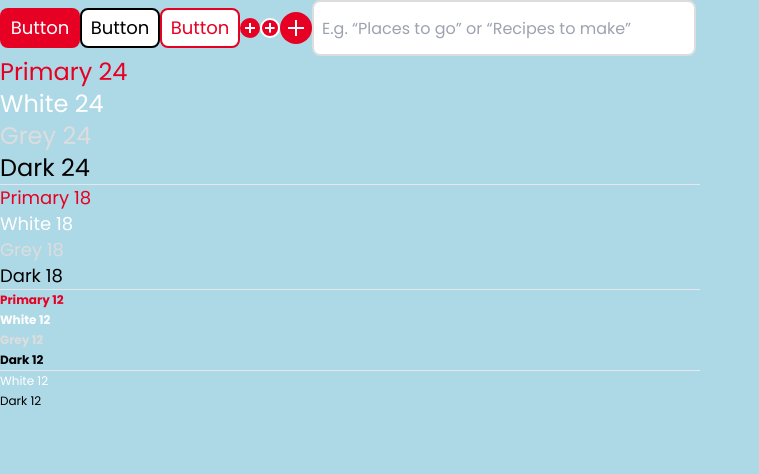
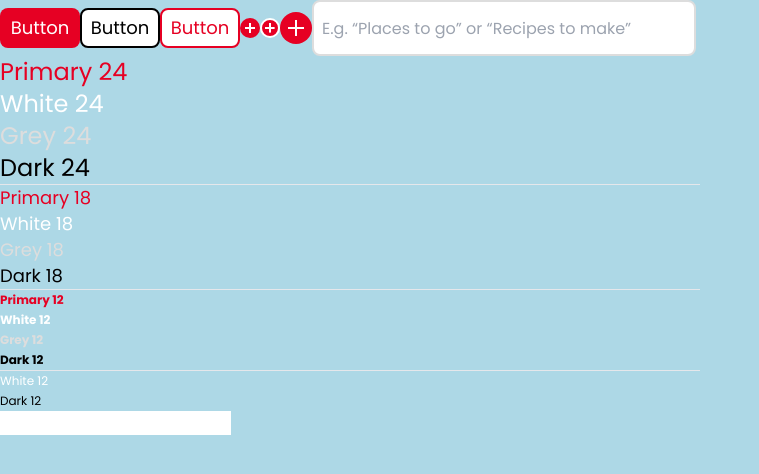
Before and after one commit to collageofficial/web-extension, a React (Create React App) app in the folder extension/: page / in a window 1280 px wide. Shown: the top 474 px of the page, without its empty margins (0-759 px from the left). Built offline with nearby package versions, Linux system fonts and the light colour scheme; no server answers.

Commit message:
dropdown menu

```diff
--- a/extension/src/App.js
+++ b/extension/src/App.js
@@ -8,6 +8,7 @@ import End from './Components/Pages/End'
 import Button from './Components/Atoms/Button'
 import Text from './Components/Atoms/Text'
 import Input from './Components/Atoms/Input'
+import DropDownMenu from './Components/Molecules/Dropdown'
 
 const App = () => {
     const context = useContext(Context)
@@ -171,6 +172,12 @@ const App = () => {
             fontWeight="normal"
             textSize="small"
             />
+            <DropDownMenu
+             />
+
+
+
+
         </div>
     )
 }
--- /dev/null
+++ b/extension/src/Components/Molecules/Dropdown.js
@@ -0,0 +1,47 @@
+import React from 'react'
+
+const DropDownMenu = ({
+    text,
+    textWeight,
+    bgColor,
+    width,
+    height,
+    border,
+    borderColor,
+    borderRadius,
+}) => (
+    <input
+    aria-haspopup="listbox"
+    aria-expanded="true"
+    aria-labelledby="listbox-label"
+    placeholder={text}
+    class={`
+    relative
+    w-${width}
+    h-${height}
+    bg-${bgColor}
+    border-${border}
+    border-${borderColor}
+    rounded-${borderRadius}
+    cursor-default
+    text-left
+    focus:outline-none
+    focus:ring-1
+    focus:ring-indigo-500
+    focus:border-indigo-500
+
+    `}
+    />
+
+    // <button type="button"
+    //
+    //
+    //         class="
+    //
+    //         pl-3
+    //         pr-10
+    //         py-2
+    //         sm:text-sm" />
+)
+
+export default DropDownMenu
```
